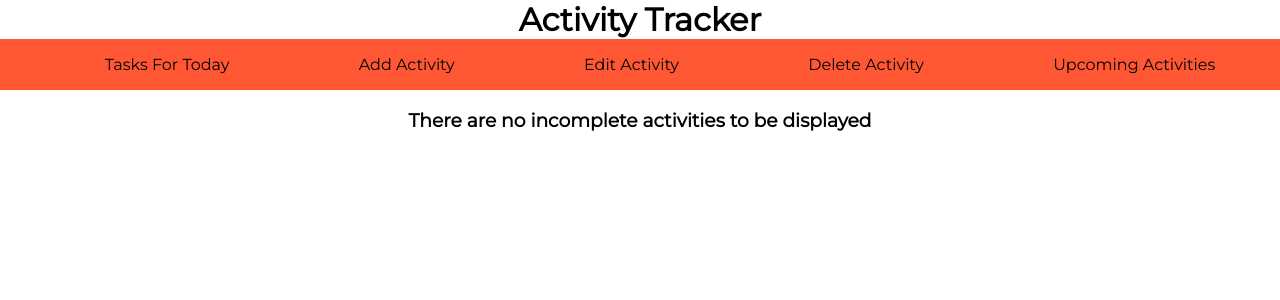
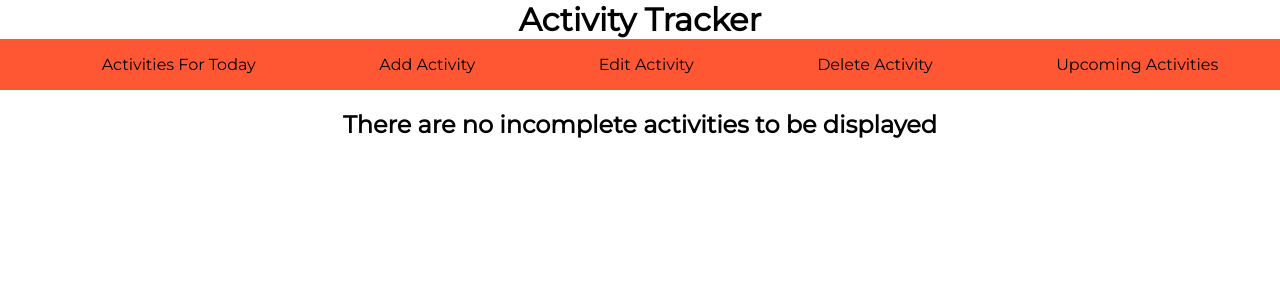
Before and after one commit to zahariaflavia/To-do-app, a React (Create React App) app in the folder to-do-app/: page /edit in a window 1280 px wide. Shown: the top 300 px of the page. Built offline with nearby package versions, Linux system fonts and the light colour scheme.

Commit message:
Add task error message added

```diff
--- a/to-do-app/src/App.css
+++ b/to-do-app/src/App.css
@@ -9,7 +9,6 @@
 .items{
 text-align:center;
 }
-
 .list{
   background:#F4F2C2;
 }
@@ -64,6 +63,7 @@ margin:auto;
 
 .items>h1{
   margin:auto;
+  justify-items: auto;
 }
 
 form {
--- a/to-do-app/src/components/AddTask.js
+++ b/to-do-app/src/components/AddTask.js
@@ -1,14 +1,15 @@
     import {useState,useEffect} from 'react'
     import { v4 as uuidv4 } from 'uuid';
     import DatePicker from "react-datepicker";
-
-  import "react-datepicker/dist/react-datepicker.css";
+    import "react-datepicker/dist/react-datepicker.css";
     const AddTask=()=>{
 
         const [name,setName]=useState('');
         const [tasks,setTasks]=useState([]);
         const [date, setDate] = useState(new Date());
-
+        const [error,setError]=useState("");
+        let today = new Date();
+        let currentDate=today.toJSON().slice(0,10);
         useEffect(()=>{
           const data=JSON.parse(localStorage.getItem("tasks"));
           if(data){
@@ -21,7 +22,15 @@
       },[tasks])
         const handleSubmit=(e)=>{
             e.preventDefault();
-            if(name){
+            let aux=date.toJSON().slice(0,10);
+            if(aux.localeCompare(currentDate)<0)
+            { setError("Please choose a valid date")
+              setTimeout(() => {
+                setError("");
+              }, 3000);
+            }
+            else
+            if(name&&aux.localeCompare(currentDate)>=0){
 
                 const newTask={id:uuidv4(),name:name,status:'incomplete',date:date};
                 setTasks([...tasks,newTask])
@@ -30,7 +39,7 @@
             }
 
         }
-        return <div className="items">
+        return <div className="items c">
 
             <form onSubmit={handleSubmit} className="form">
               <h3>What are your activities for today?</h3>
@@ -52,6 +61,7 @@
                   <label htmlFor='date'>Choose a date: </label>
                   </div>
                 <DatePicker dateFormat="dd/MM/yyyy" selected={date} onChange={(d) => setDate(d)} />
+                <div>{error&&<h3>{error}<br/>Today is {currentDate}</h3>}</div>
                 </div>
                 <div>
                 <button type='submit' className='button' >Add </button>
--- a/to-do-app/src/components/DisplayActivities.js
+++ b/to-do-app/src/components/DisplayActivities.js
@@ -2,15 +2,14 @@
         import CheckCircleOutlineIcon from '@material-ui/icons/CheckCircleOutline';
         const DisplayActivities=()=>{
             let today = new Date();
-            let month=today.getMonth()+1
-            let month1=month<=10?('0'+month):(month)
-            let currentDate=today.getFullYear()+'-'+month1+'-'+today.getDate();
+            let currentDate=today.toJSON().slice(0,10);
             const [tasks,setTasks]=useState([]);
 
             useEffect(()=>{
                 const data=JSON.parse(localStorage.getItem("tasks"));
                 if(data){
-                    setTasks(data);
+                    let aux=data.filter((d)=>d.date.slice(0,10).localeCompare(currentDate)>=0)
+                    setTasks(aux);
                 }
             },[])
 
@@ -23,8 +22,13 @@
                 aux[elementIndex]={...aux[elementIndex],status:"complete"};
                 setTasks(aux);
             }
+           console.log(tasks);
             return <div className="items">
-                {tasks.filter((task)=>{return task.status==='incomplete'&&task.date.slice(0,10)===currentDate}).length===0?(<h2>Congratulations! You completed all your activities for today!</h2>):(<h3>Activities to be completed today: {tasks.filter((task)=>{return task.status==='incomplete'&&task.date.slice(0,10)===currentDate}).length}</h3>)}
+                 <h1 >Welcome to Your Day</h1>
+
+                {(tasks.filter((task)=>task.date.slice(0,10)===currentDate).length!==0) && tasks.filter((task)=>{return task.status==='incomplete'&&
+                task.date.slice(0,10)===currentDate}).length===0?(<h2>Congratulations! You completed all your activities for today!</h2>):
+                (<h3>Activities to be completed today: {tasks.filter((task)=>{return task.status==='incomplete'&&task.date.slice(0,10)===currentDate}).length}</h3>)}
                 <table className="table">
                     <tbody>
             {tasks.filter((task)=>{return task.status==='incomplete'&&task.date.slice(0,10)===currentDate}).map((task)=>{
--- a/to-do-app/src/components/EditTask.js
+++ b/to-do-app/src/components/EditTask.js
@@ -41,7 +41,7 @@
             return (
                 <div>
                     <div className="items">
-                    {tasks.filter((task)=>task.status==="incomplete").length===0?(<h3>There are no incomplete activities to be displayed</h3>):(<table className="table">
+                    {tasks.filter((task)=>task.status==="incomplete").length===0?(<h2>There are no incomplete activities to be displayed</h2>):(<table className="table">
                         <tbody>
 
                 {tasks.filter((task)=>task.status==='incomplete').sort(compareDates).map((task)=>{
@@ -49,7 +49,6 @@
                     return(
                         <tr key={id}>
                         <td>{edit===id?(<DatePicker selected={dateEdit} onChange={(d) => setDateEdit(d)} />):(<td>{date.slice(0,10)}</td>)}</td>
-                        {/* <td>{date.slice(0,10)}</td>    */}
                         <td>{edit===id?(<input type="text" value={editText} onChange={(e)=>setEditText(e.target.value)}/>):(<td>{name}</td>)}</td>
                         <td>{edit===id?(<button className="button" onClick={()=>handleSave(id)}>Save</button>):(<EditIcon onClick={()=>handleEdit(name,id,date)}/>)}</td>
                         </tr>
--- a/to-do-app/src/components/Navbar.js
+++ b/to-do-app/src/components/Navbar.js
@@ -2,7 +2,7 @@ import {Link} from 'react-router-dom'
 const Navbar=()=>{
     return <div className="items nav">
      <ul className="nav-container">
-         <li className="nav-items"><Link className="link" to="/">Tasks For Today</Link></li>
+         <li className="nav-items"><Link className="link" to="/">Activities For Today</Link></li>
          <li className="nav-items"><Link className="link" to="/add">Add Activity</Link></li>
          <li className="nav-items"><Link className="link" to="/edit">Edit Activity</Link></li>
          <li className="nav-items"><Link className="link" to="/delete">Delete Activity</Link></li>
--- a/to-do-app/src/components/UpcomingActivities.js
+++ b/to-do-app/src/components/UpcomingActivities.js
@@ -1,9 +1,7 @@
 import {useState,useEffect} from 'react'
 const UpcomingActivities=()=>{
-        let today = new Date();
-        let month=today.getMonth()+1
-        let month1=month<=10?('0'+month):(month)
-        let currentDate=today.getFullYear()+'-'+month1+'-'+today.getDate();
+    let today = new Date();
+    let currentDate=today.toJSON().slice(0,10);
         const [tasks,setTasks]=useState([]);
         const compareDates=(t1,t2)=>t1.date.localeCompare(t2.date);
         useEffect(()=>{
```
